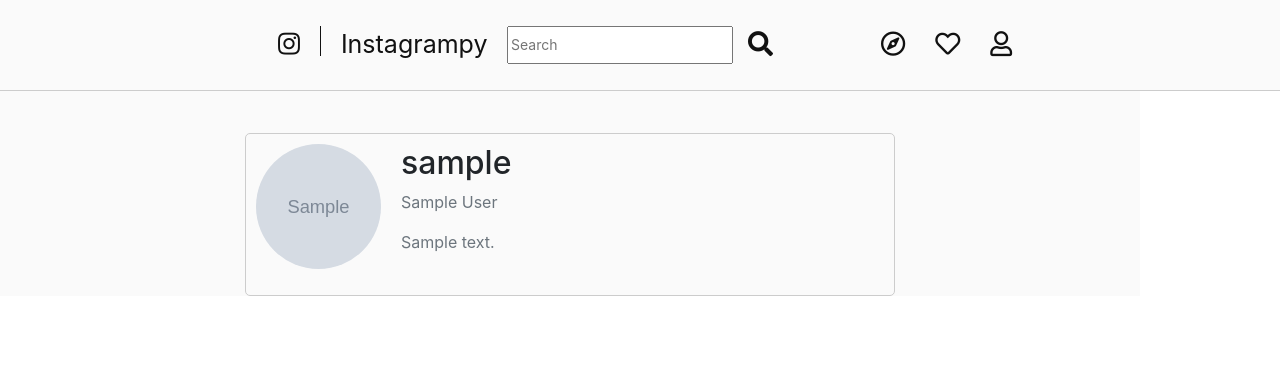
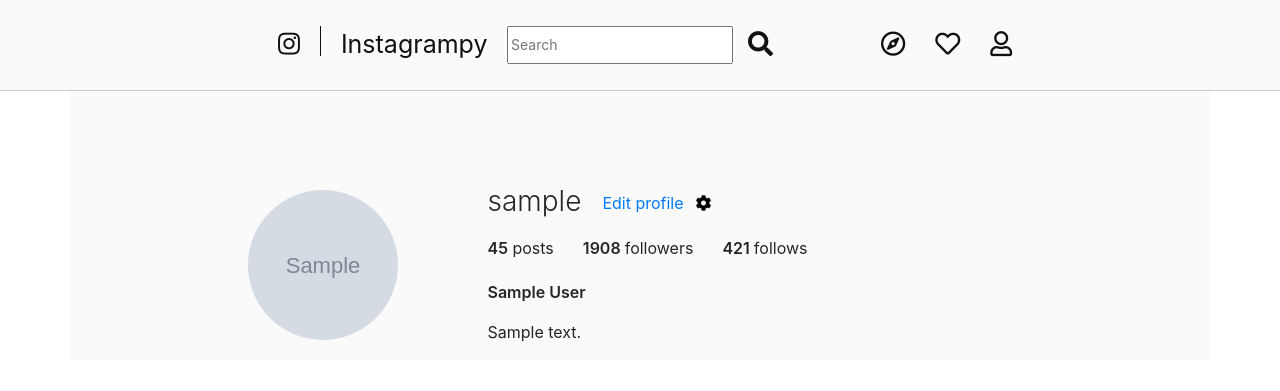
Before and after one commit to abdallahash/Instagram, a Django app: page /profile/ in a window 1280 px wide. Shown: the top 391 px of the page. Run offline with Django 3.2, Linux system fonts and the light colour scheme; a user stored in the database is signed in; tables that the repository leaves empty hold one stand-in row (values such as "Sample post"); grey boxes marked "Sample" are stand-in pictures; some libraries are stand-ins or nearby versions.

Commit message:
Visting unique profile based on id

```diff
--- a/Instagram/urls.py
+++ b/Instagram/urls.py
@@ -25,6 +25,8 @@ urlpatterns = [
     path('admin/', admin.site.urls),
     path('register/', user_views.register, name='register'),
     path('profile/', user_views.profile, name='profile'),
+    path('profile/<int:id>', user_views.Profile.as_view(), name='user_profile'),
+    path('editprofile/', user_views.edit_profile, name='edit_profile'),
     path('login/', auth_views.LoginView.as_view(template_name='users/login.html'), name='login'),
     path('logout/', auth_views.LogoutView.as_view(template_name='users/logout.html'), name='logout'),
     path('', include('insta.urls')),
--- a/insta/models.py
+++ b/insta/models.py
@@ -6,7 +6,7 @@ from django.urls import reverse
 # Create your models here.
 
 class Post(models.Model):
-    author  = models.ForeignKey('auth.User', on_delete=models.CASCADE)
+    author  = models.ForeignKey('auth.User', on_delete=models.CASCADE, related_name='posts')
     image   = models.ImageField(default='default.png', blank=True)
     caption = models.TextField()
     likes   = models.ManyToManyField(settings.AUTH_USER_MODEL, blank=True, related_name='post_likes')
--- a/insta/static/css/insta.css
+++ b/insta/static/css/insta.css
@@ -87,13 +87,14 @@ header{
 }
 .content-container{
     background-color: #FAFAFA;
-    padding-top: 50px;
-    position: absolute;
+    padding-top: 130px;
+    /* position: absolute; */
     width: 100%;
     top:83px;
     left:0;
 
 }
+
 
 .card{
     background-color: #fff;
@@ -105,7 +106,7 @@ header{
     margin-bottom: 60px;
 }
 .card_header{
-    padding: 15px;
+    padding: 10px;
     width: 100%;
     /* position: absolute; */
     top: 0px;
@@ -118,13 +119,17 @@ header{
 }
 .profile_image{
     display: inline-block;
-    background-color: royalblue;
-    height: 30px;
-    width: 30px;
+    /* background-color: royalblue; */
     padding:0;
-    margin:0;
-    border: 0 solid #000;
+    margin:0 auto;
+    /* border: 0 solid #000; */
+}
+
+.profile_image img{
+    height: 32px;
+    width: 32px;
     border-radius: 50%;
+    vertical-align: baseline;
 }
 
 .post_info{
@@ -243,7 +248,7 @@ button :hover{
 
 }
 .caption a{
-    font-size: 10px;
+    font-size: 15px;
     font-weight: bold;
     color: #000;
     text-decoration: none;
@@ -342,8 +347,51 @@ button :hover{
 }
 
 .account-img {
-    height: 125px;
-    width: 125px;
-    margin-right: 20px;
+    height: 150px;
+    width: 150px;
+    margin-right: 90px;
+    margin-left: 75px;
+
     margin-bottom: 16px;
 }
+.account-heading{
+    display: flex;
+    flex-direction: row;
+    margin: 0px 0px 20px;
+}
+.account-heading h2{
+    color: #262626;
+    font-weight: 300;
+    font-size: 28px;
+    line-height: 32px;
+    margin: -5px 0 -6px;
+    padding-right: 15px;
+}
+.profile_media{
+    display: flex;
+    flex-direction: row;
+    justify-content: space-between;
+    max-width: 320px;
+    margin: 0px 0px 20px;
+}
+.profile_media a{
+    text-decoration: none;
+    color: #262626;
+
+}
+
+.number_of_posts, .number_of_followers, .number_of_follows, .profilename{
+    color: #262626;
+    font-weight: 600;
+}
+.profilename p{
+    padding: 0px;
+    margin: 0px !important;
+}
+
+.profile_page{
+    max-width: 935px;
+    margin: 0 auto 30px;
+    padding: 60px 20px 0px;
+    box-sizing: content-box;
+}
--- a/insta/templates/insta/home.html
+++ b/insta/templates/insta/home.html
@@ -6,10 +6,11 @@
     <div class="card">
         <div class="card_header">
             <div class="profile_image">
+                <img src="{{ post.author.profile.profile_photo.url }}" alt="">
 
             </div>
             <div class="post_info">
-                <div class="post_name"><a href="{% url 'profile' %}">{{ post.author }}</a></div>
+                <div class="post_name"><a href="{% url 'user_profile' post.author.id %}">{{ post.author }}</a></div>
                 <div class="post_location">Kuala Lumpure</div>
             </div>
 
@@ -44,8 +45,7 @@
           <a href="#">{{ post.likes.count }} likes</a>
         </div>
         <div class="caption">
-            <a href=""><h2>{{ post.author }}</h2></a>
-            <span><p>{{ post.caption | linebreaksbr | truncatechars:60 }}</p></span>
+            <span><p><a href="{% url 'profile' %}">{{ post.author }}</a>{{ post.caption | linebreaksbr | truncatechars:60 }}</p></span>
         </div>
 
         <div class="time_posted">
--- a/users/models.py
+++ b/users/models.py
@@ -1,5 +1,6 @@
 from django.db import models
 from django.contrib.auth.models import User
+from PIL import Image
 # Create your models here.
 
 class Profile(models.Model):
@@ -12,3 +13,13 @@ class Profile(models.Model):
 
     def __str__(self):
         return f'{self.user.username} Profile'
+
+    def save(self):
+        super().save()
+
+        img = Image.open(self.profile_photo.path)
+
+        if img.height > 300 or img.width > 300:
+            output_size = (300, 300)
+            img.thumbnail(output_size)
+            img.save(self.profile_photo.path)
--- a/users/templates/users/profile.html
+++ b/users/templates/users/profile.html
@@ -1,12 +1,27 @@
 {% extends 'insta/base.html' %}
+{% load crispy_forms_tags %}
 {% block content %}
-    <div class="content-section">
+    <div class="profile_page">
         <div class="media">
-            <img class="rounded-circle account-img" src="{{ user.profile.profile_photo.url }}" alt="">
+            <div>
+                <img class="rounded-circle account-img" src="{{ user.profile.profile_photo.url }}" alt="">
+            </div>
             <div class="media-body">
-                <h2 class="account-heading">{{ user.username }}</h2>
-                <p class="text-secondary">{{ user.profile.name }}</p>
-                <p class="text-secondary">{{ user.profile.bio }}</p>
+                <div class="account-heading">
+                    <h2 >{{ user.username }}</h2>
+                    <button type="button"><a href="{% url 'edit_profile' %}">Edit profile</a></button>
+                    <button><i class="fas fa-cog"></i></button>
+                </div>
+                <div class="profile_media">
+                    <span class="post_count"> <span class="number_of_posts">45</span> posts </span>
+                    <a href=""> <span class="number_of_followers" >1908 </span> followers</a>
+                    <a href=""> <span class="number_of_follows" >421 </span> follows</a>
+
+                </div>
+                <div class="bio_content">
+                    <p class="profilename">{{ user.profile.name }}</p>
+                    <p class="text-secondary">{{ user.profile.bio|linebreaks }}</p>
+                </div>
 
             </div>
         </div>
--- a/users/views.py
+++ b/users/views.py
@@ -1,7 +1,9 @@
-from django.shortcuts import render, redirect
+from django.shortcuts import render, redirect, get_object_or_404
 from django.contrib import messages
 from django.contrib.auth.decorators import login_required
-from .forms import UserRegisterForm
+from django.contrib.auth.models import User
+from .forms import UserRegisterForm, UserUpdateForm, ProfileUpdateForm
+from django.views.generic import DetailView
 # Create your views here.
 
 def register(request):
@@ -16,7 +18,7 @@ def register(request):
             username = form.cleaned_data.get('username')
             print(username,"This shit is working")
             messages.success(request, f'Account created for {username} successfully!')
-            return redirect('/')
+            return redirect('login')
     else:
         #If there is no a post request just send an empty form
         form = UserRegisterForm()
@@ -25,7 +27,40 @@ def register(request):
 #The decoratior add functionality to the function is this case the login required functionality
 @login_required
 def profile(request):
+
     return render(request, 'users/profile.html')
+
+class Profile(DetailView):
+    template_name = 'users/profile.html'
+    queryset = User.objects.all()
+
+    def get_object(self):
+        id_ = self.kwargs.get("id")
+        return get_object_or_404(User, id=id_)
+
+def edit_profile(request):
+    if request.method == "POST":
+
+        user_form = UserUpdateForm(request.POST,instance=request.user)
+        profile_form = ProfileUpdateForm(request.POST, request.FILES, instance=request.user.profile)
+
+        if user_form.is_valid() and profile_form.is_valid():
+            user_form.save()
+            profile_form.save()
+
+            messages.success(request, f'Your account has been updated successfully!')
+            return redirect('profile')
+
+    else:
+        user_form = UserUpdateForm(instance=request.user)
+        profile_form = ProfileUpdateForm(instance=request.user.profile)
+    context = {
+        'user_form': user_form,
+        'profile_form': profile_form,
+    }
+
+    return render(request, 'users/edit_profile.html', context)
+
 
 """
 Messages is django.
```
Also changed, not shown: users/forms.py (+12 -0 lines), users/templates/users/edit_profile.html (added, +18 -0 lines), insta/migrations/0008_auto_20190828_2224.py (added), media/profile_pics/default_avatar_gKXt7Up.jpg (added).
